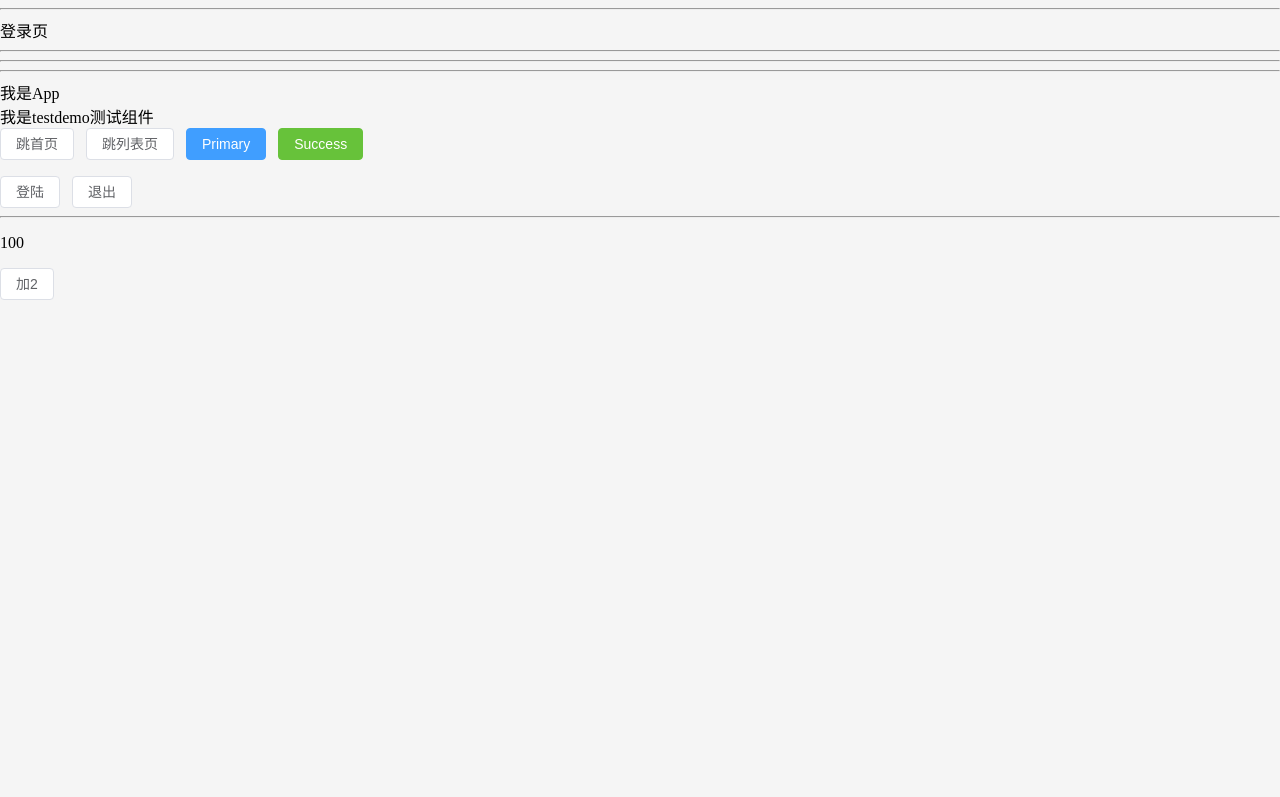
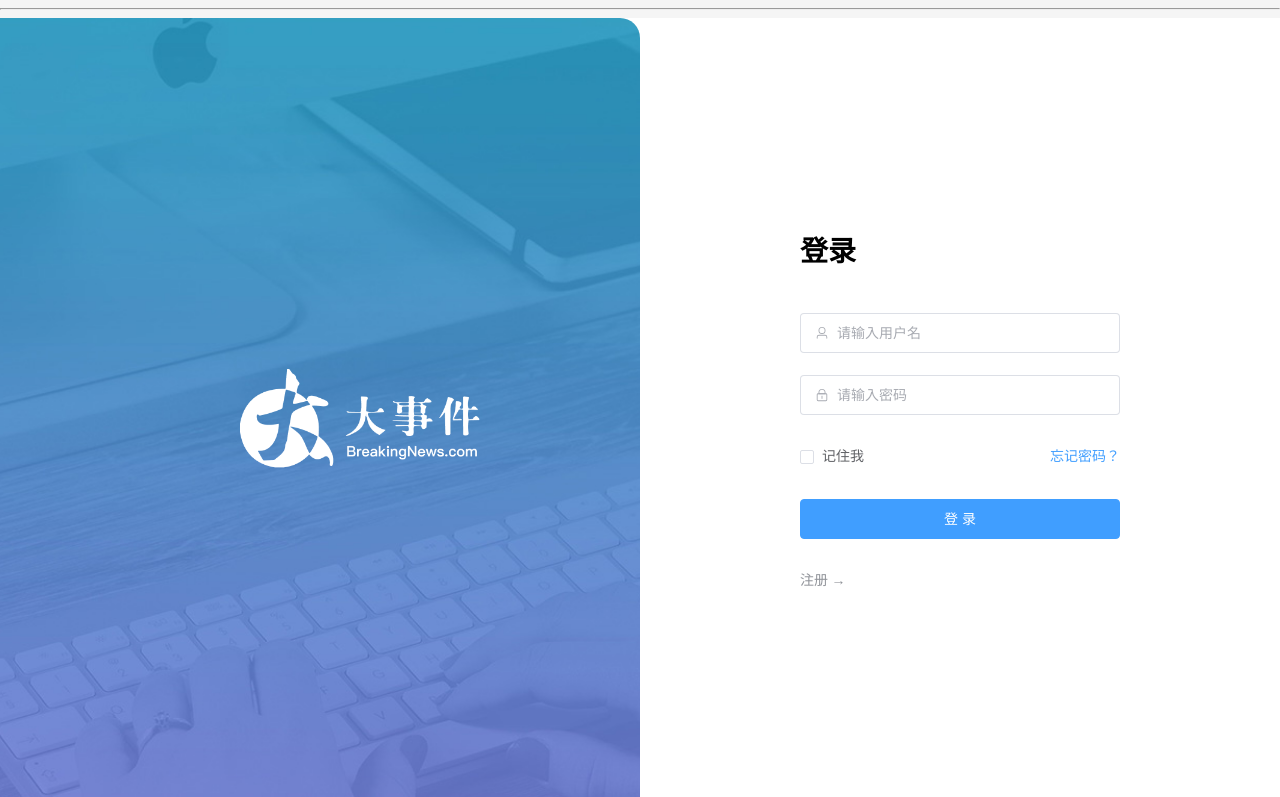
Before and after one commit to ericheng0124/big-event, a Vue app: page /login in a window 1280 px wide. Shown: the top 797 px of the page. Built offline with nearby package versions, Linux system fonts and the light colour scheme.

Commit message:
配置登陆页静态页面

```diff
--- a/eslint.config.js
+++ b/eslint.config.js
@@ -19,7 +19,7 @@ export default [
         {
           singleQuote: true, // 单引号
           semi: false, // 无分号
-          printWidth: 80, // 每行宽度至多80字符
+          printWidth: 100, // 每行宽度至多100字符
           trailingComma: 'none', // 不加对象|数组最后逗号
           endOfLine: 'auto' // 换行符号不限制（win mac 不一致）
         }
--- a/src/views/login/LoginPage.vue
+++ b/src/views/login/LoginPage.vue
@@ -1,3 +1,117 @@
+<script setup>
+import { User, Lock } from '@element-plus/icons-vue'
+import { ref } from 'vue'
+const isRegister = ref(false)
+
+// 注册
+// 整个用于提交的form数据对象
+
+// 整个表单的效验规则
+</script>
+
 <template>
-  <div>登录页</div>
+  <!--
+      1. 结构相关：
+        el-row表示一行，一行分成24份
+        el-col表示列
+          （1）:span="12" 代表在一行中占12份（50%）
+          （2）:span="6" 代表在一行中占6份（25%）
+          （3）:offset="3" 代表在一行中，左侧的margin份数
+
+        el-form 整个表单组件
+        el-form-item 表单的一行 （一个表单域）
+        el-input 表单元素（输入框）
+
+      2. 校验相关：
+        （1）el-form => :model="ruleForm" 绑定的整个form的数据对象 {xxx,xxx,xxx}
+        （2）el-form => :rules="rules" 绑定的整个rules跪着对象 {xxx,xxx,xxx}
+        （3）表单元素 => v-model="ruleForm.xxx" 给表单元素绑定form的子属性
+        （4）el-form-item => props配置生效的是哪个效验规则（和rules中的字段要对应）
+
+  -->
+  <el-row class="login-page">
+    <el-col :span="12" class="bg"></el-col>
+    <el-col :span="6" :offset="3" class="form">
+      <!-- 注册相关表单 -->
+      <el-form ref="form" size="large" autocomplete="off" v-if="isRegister">
+        <el-form-item>
+          <h1>注册</h1>
+        </el-form-item>
+        <el-form-item>
+          <el-input :prefix-icon="User" placeholder="请输入用户名"></el-input>
+        </el-form-item>
+        <el-form-item>
+          <el-input :prefix-icon="Lock" type="password" placeholder="请输入密码"></el-input>
+        </el-form-item>
+        <el-form-item>
+          <el-input :prefix-icon="Lock" type="password" placeholder="请输入再次密码"></el-input>
+        </el-form-item>
+        <el-form-item>
+          <el-button class="button" type="primary" auto-insert-space> 注册 </el-button>
+        </el-form-item>
+        <el-form-item class="flex">
+          <el-link type="info" :underline="false" @click="isRegister = false"> ← 返回 </el-link>
+        </el-form-item>
+      </el-form>
+      <!-- 登陆相关表单 -->
+      <el-form ref="form" size="large" autocomplete="off" v-else>
+        <el-form-item>
+          <h1>登录</h1>
+        </el-form-item>
+        <el-form-item>
+          <el-input :prefix-icon="User" placeholder="请输入用户名"></el-input>
+        </el-form-item>
+        <el-form-item>
+          <el-input
+            name="password"
+            :prefix-icon="Lock"
+            type="password"
+            placeholder="请输入密码"
+          ></el-input>
+        </el-form-item>
+        <el-form-item class="flex">
+          <div class="flex">
+            <el-checkbox>记住我</el-checkbox>
+            <el-link type="primary" :underline="false">忘记密码？</el-link>
+          </div>
+        </el-form-item>
+        <el-form-item>
+          <el-button class="button" type="primary" auto-insert-space>登录</el-button>
+        </el-form-item>
+        <el-form-item class="flex">
+          <el-link type="info" :underline="false" @click="isRegister = true"> 注册 → </el-link>
+        </el-form-item>
+      </el-form>
+    </el-col>
+  </el-row>
 </template>
+
+<style lang="scss" scoped>
+.login-page {
+  height: 100vh;
+  background-color: #fff;
+  .bg {
+    background:
+      url('@/assets/logo2.png') no-repeat 60% center / 240px auto,
+      url('@/assets/login_bg.jpg') no-repeat center / cover;
+    border-radius: 0 20px 20px 0;
+  }
+  .form {
+    display: flex;
+    flex-direction: column;
+    justify-content: center;
+    user-select: none;
+    .title {
+      margin: 0 auto;
+    }
+    .button {
+      width: 100%;
+    }
+    .flex {
+      width: 100%;
+      display: flex;
+      justify-content: space-between;
+    }
+  }
+}
+</style>
```
Also changed, not shown: src/auto-imports.d.ts (added, +71 -0 lines), src/components.d.ts (added, +24 -0 lines), .prettierrc.json.
